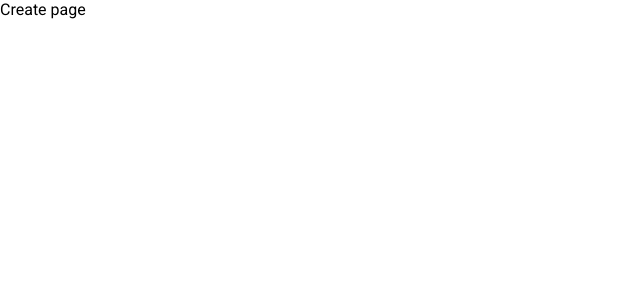
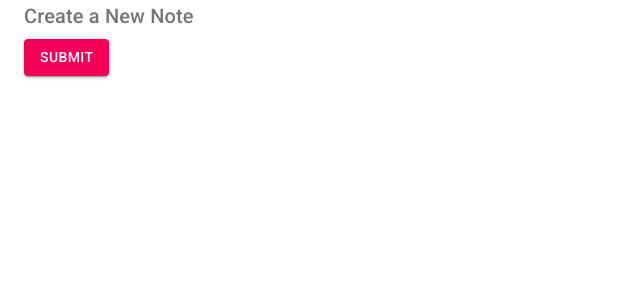
Before and after one commit to jv88899/material-ui-learning, a React (Create React App) app: page /create in a window 1280 px wide. Shown: the top 300 px of the page, without its empty margins (0-640 px from the left). Built offline with nearby package versions, Linux system fonts and the light colour scheme.

Commit message:
2 files modified

```diff
--- a/src/pages/Create.js
+++ b/src/pages/Create.js
@@ -1,5 +1,26 @@
 import React from 'react';
+import { Typography, Button, ButtonGroup, Container } from '@material-ui/core/';
 
 export default function Create() {
-  return <div>Create page</div>;
+  return (
+    <Container>
+      <Typography
+        variant="h6"
+        component="h2"
+        gutterBottom
+        color="textSecondary"
+      >
+        Create a New Note
+      </Typography>
+
+      <Button
+        onClick={() => console.log('You clicked me')}
+        type="submit"
+        color="secondary"
+        variant="contained"
+      >
+        Submit
+      </Button>
+    </Container>
+  );
 }
```
Also changed, not shown: package.json (+5 -3 lines).
